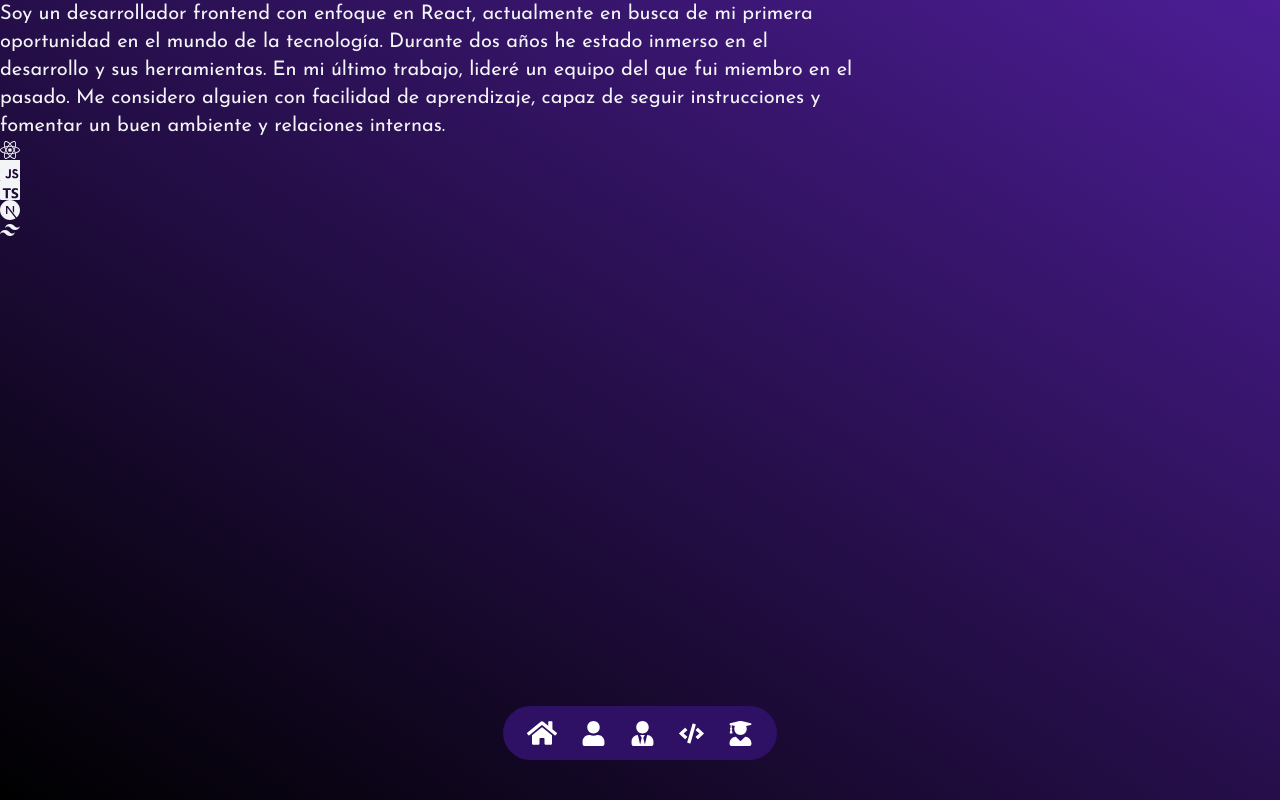
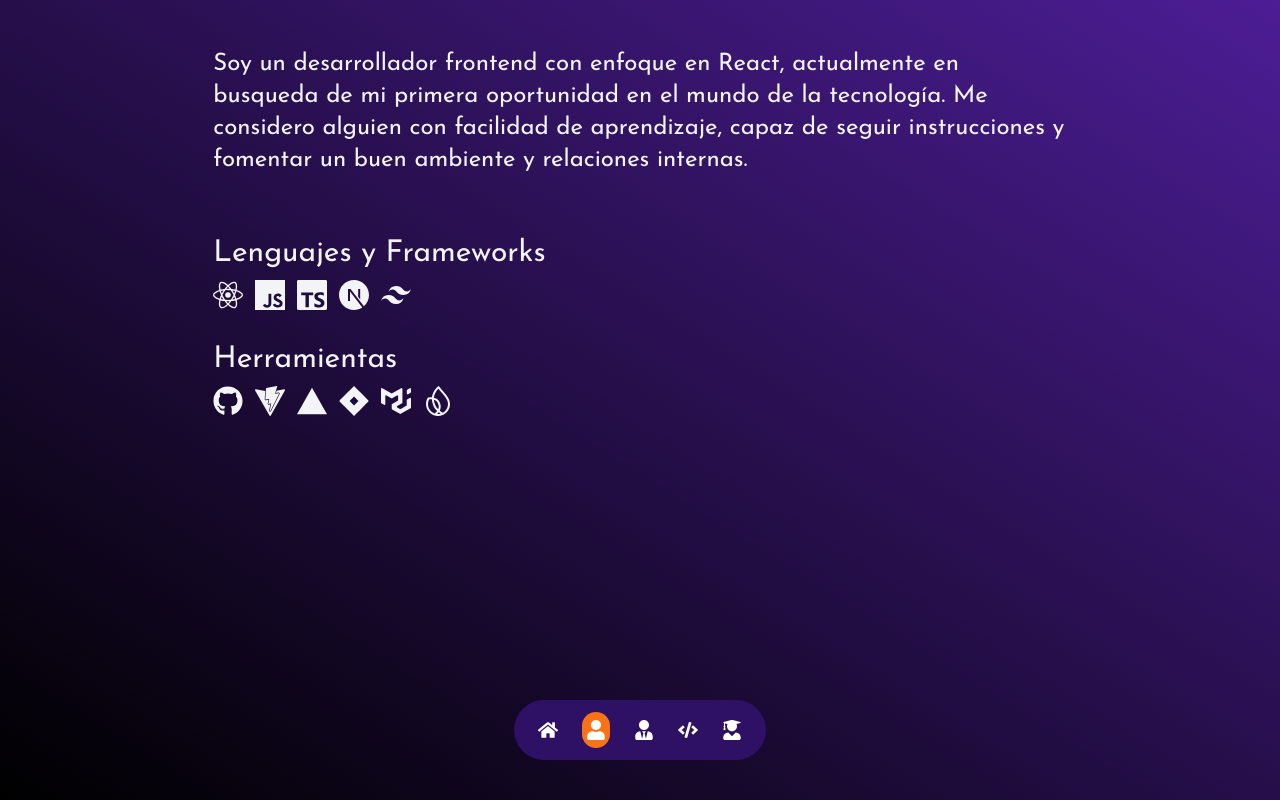
Before and after one commit to nicolasesmite/Portfolio, a Next.js app: page /routes/aboutMe in a window 1280 px wide. Built offline with nearby package versions, Linux system fonts and the light colour scheme.

Commit message:
home and about me

```diff
--- a/app/layout.tsx
+++ b/app/layout.tsx
@@ -8,14 +8,6 @@ const josefine = Josefin_Sans({ subsets: ["latin"] });
 export const metadata: Metadata = {
   title: "Portfolio- Nicolas Esmite",
   description: "Portfolio",
-  icons: {
-    icon: [
-      {
-        url: "/public/images/favicon.png",
-        href: "/public/images/favicon.png",
-      },
-    ],
-  },
 };
 
 export default function RootLayout({
--- a/app/routes/aboutMe/page.tsx
+++ b/app/routes/aboutMe/page.tsx
@@ -1,25 +1,34 @@
 import React from "react";
-import { languagesAndFrameworks } from "../../../data";
+import { languagesAndFrameworks, tools } from "../../../data";
 import Link from "next/link";
 
 const page = () => {
   return (
-    <div>
-      <div className="w-2/3">
-        <p className="text-xl">
+    <div className="flex justify-center w-full h-2/3 mt-8 sm:mt-12">
+      <div className="flex flex-col w-2/3 gap-5">
+        <p className="text-xl sm:text-2xl">
           Soy un desarrollador frontend con enfoque en React, actualmente en
-          busca de mi primera oportunidad en el mundo de la tecnología. Durante
-          dos años he estado inmerso en el desarrollo y sus herramientas. En mi
-          último trabajo, lideré un equipo del que fui miembro en el pasado. Me
+          busqueda de mi primera oportunidad en el mundo de la tecnología. Me
           considero alguien con facilidad de aprendizaje, capaz de seguir
           instrucciones y fomentar un buen ambiente y relaciones internas.
         </p>
-        <div>
-          {languagesAndFrameworks.map((element) => (
-            <div key={element.id}>
-              <Link href={element.path}>{element.logo}</Link>
-            </div>
-          ))}
+        <div className="flex flex-col sm:mt-10">
+          <h3 className="text-xl sm:text-3xl mb-2">Lenguajes y Frameworks</h3>
+          <div className="flex gap-3 mb-8">
+            {languagesAndFrameworks.map((element) => (
+              <Link href={element.path} key={element.id}>
+                {element.logo}
+              </Link>
+            ))}
+          </div>
+          <h3 className="text-xl sm:text-3xl mb-2">Herramientas</h3>
+          <div className="flex gap-3">
+            {tools.map((element) => (
+              <Link href={element.path} key={element.id}>
+                {element.logo}
+              </Link>
+            ))}
+          </div>
         </div>
       </div>
     </div>
--- a/components/Navbar.tsx
+++ b/components/Navbar.tsx
@@ -1,14 +1,23 @@
+"use client";
+
 import React from "react";
 import { menuItems } from "../data";
 import Link from "next/link";
+import { usePathname } from "next/navigation";
 
 const Navbar = () => {
+  const route = usePathname();
   return (
     <div className="fixed flex flex-col items-center justify-center w-full mt-auto bottom-0 sm:bottom-10">
       <nav className="flex w-full justify-center">
         <div className="flex items-center justify-center w-screen px-6 py-3 gap-6  bg-violet-950 sm:rounded-full sm:w-fit">
           {menuItems.map((item) => (
-            <div key={item.id}>
+            <div
+              key={item.id}
+              className={`${
+                route === item.path && "bg-orange-500 rounded-full py-2 px-1"
+              }`}
+            >
               <Link href={item.path}>{item.logo}</Link>
             </div>
           ))}
--- a/data.tsx
+++ b/data.tsx
@@ -1,6 +1,3 @@
-import path from "path";
-import { TbSquareLetterN } from "react-icons/tb";
-
 import {
   FaLinkedin,
   FaGithub,
@@ -21,38 +18,39 @@ import {
   SiVercel,
   SiMui,
   SiTypescript,
+  SiFirebase,
 } from "react-icons/si";
 
 export const menuItems = [
   {
     id: 1,
-    logo: <FaHome color="white" size={30} className="hover:scale-125" />,
+    logo: <FaHome color="white" size={20} className="hover:scale-125" />,
     name: "Home",
     path: "/",
   },
   {
     id: 2,
-    logo: <FaUser color="white" size={25} className="hover:scale-125" />,
+    logo: <FaUser color="white" size={20} className="hover:scale-125" />,
     name: "AboutMe",
     path: "/routes/aboutMe",
   },
 
   {
     id: 3,
-    logo: <FaUserTie color="white" size={25} className="hover:scale-125" />,
+    logo: <FaUserTie color="white" size={20} className="hover:scale-125" />,
     name: "Experience",
     path: "/routes/experience",
   },
   {
     id: 4,
-    logo: <FaCode color="white" size={25} className="hover:scale-125" />,
+    logo: <FaCode color="white" size={20} className="hover:scale-125" />,
     name: "Projects",
     path: "/routes/projects",
   },
   {
     id: 5,
     logo: (
-      <FaUserGraduate color="white" size={25} className="hover:scale-125" />
+      <FaUserGraduate color="white" size={20} className="hover:scale-125" />
     ),
     name: "Certifications",
     path: "/routes/certifications",
@@ -62,31 +60,60 @@ export const menuItems = [
 export const languagesAndFrameworks = [
   {
     id: 1,
-    logo: <SiReact size={20} className="hover:scale-125" />,
+    logo: <SiReact size={30} className="hover:scale-125" />,
     path: "https://es.react.dev/",
   },
   {
     id: 2,
-    logo: <SiJavascript size={20} className="hover:scale-125" />,
+    logo: <SiJavascript size={30} className="hover:scale-125" />,
     path: "https://developer.mozilla.org/es/docs/Web/JavaScript",
   },
   {
     id: 3,
-    logo: <SiTypescript size={20} className="hover:scale-125" />,
+    logo: <SiTypescript size={30} className="hover:scale-125" />,
     path: "https://www.typescriptlang.org/",
   },
   {
     id: 4,
-    logo: <SiNextdotjs size={20} className="hover:scale-125" />,
+    logo: <SiNextdotjs size={30} className="hover:scale-125" />,
     path: "https://nextjs.org/",
   },
   {
     id: 5,
-    logo: <SiTailwindcss size={20} className="hover:scale-125" />,
+    logo: <SiTailwindcss size={30} className="hover:scale-125" />,
     path: "https://tailwindcss.com/",
   },
 ];
 
-export const favicon = {
-  logo: <TbSquareLetterN />,
-};
+export const tools = [
+  {
+    id: 1,
+    logo: <FaGithub size={30} className="hover:scale-125" />,
+    path: "https://github.com/",
+  },
+  {
+    id: 2,
+    logo: <SiVite size={30} className="hover:scale-125" />,
+    path: "https://vitejs.dev/",
+  },
+  {
+    id: 3,
+    logo: <SiVercel size={30} className="hover:scale-125" />,
+    path: "https://vercel.com/",
+  },
+  {
+    id: 4,
+    logo: <FaJira size={30} className="hover:scale-125" />,
+    path: "https://www.atlassian.com/software/jira",
+  },
+  {
+    id: 5,
+    logo: <SiMui size={30} className="hover:scale-125" />,
+    path: "https://mui.com/",
+  },
+  {
+    id: 6,
+    logo: <SiFirebase size={30} className="hover:scale-125" />,
+    path: "https://firebase.google.com/",
+  },
+];
```
